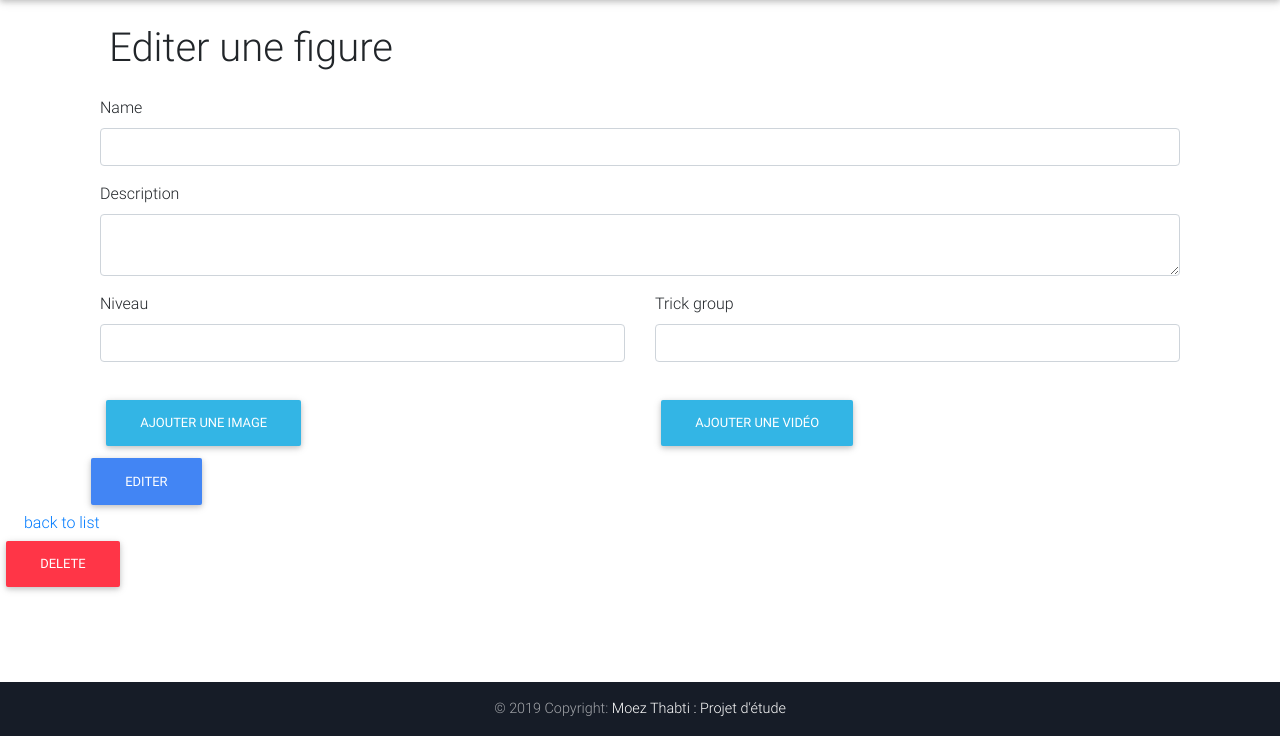
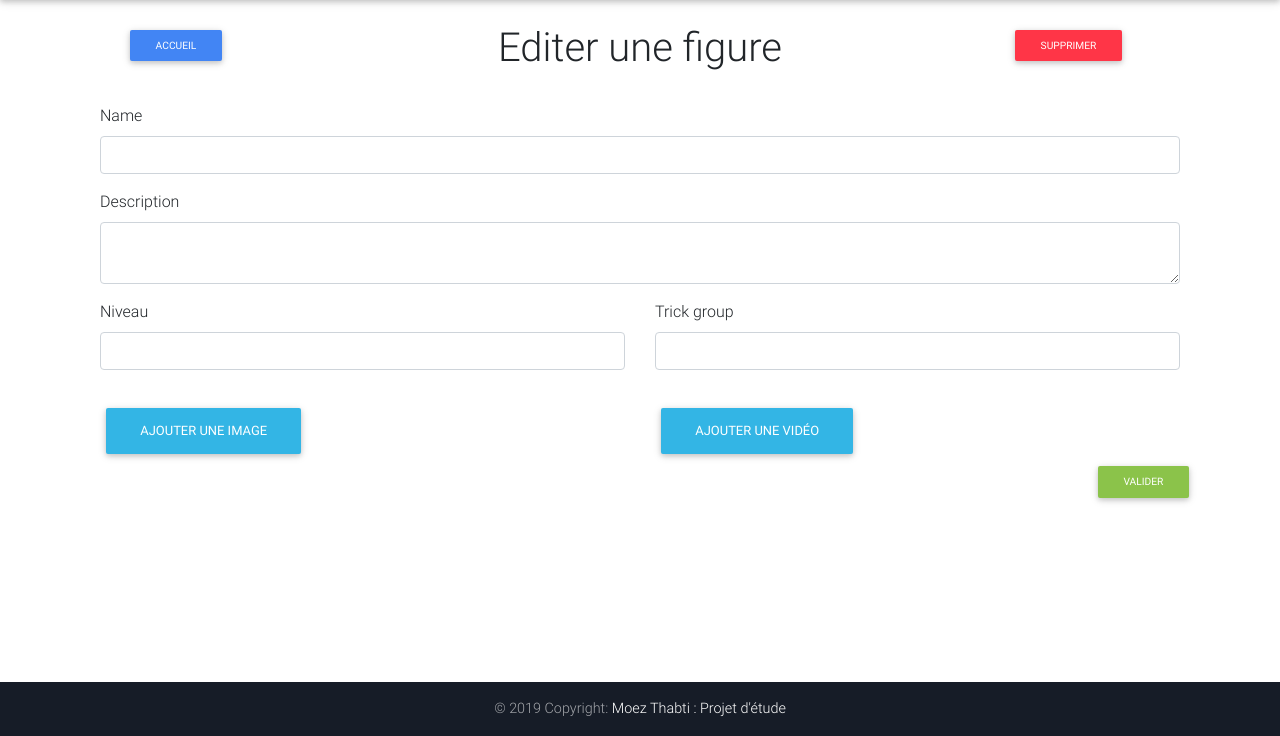
Before and after one commit to moezovic/snow-tricks, a Symfony app: template templates/member/edit.html.twig in a window 1280 px wide. Shown: the part 64-800 px from the top of the page. Run offline with Twig, Linux system fonts and the light colour scheme; the template is opened without the code that fills it, so the values that code supplies are empty; form fields are guessed from the names that the template uses; some libraries are stand-ins or nearby versions.

```diff
--- a/public/css/mainstyle.css
+++ b/public/css/mainstyle.css
@@ -1,7 +1,8 @@
+
 .card-img-top {
     width: 100%;
     height: 15vw;
-    object-fit: cover;
+    object-fit: fill;
 }
 
 .docs-container{
@@ -14,12 +15,28 @@
   width: 200px;
   border: 1px solid;
 }
-
+.form-container{
+  position: relative;
+}
 .edit-delete-btn{
   display: flex;
   position: absolute;
-  top: 0;
+  bottom: 0;
   right: 0
+}
+.edit-Page-row {
+  display: flex;
+}
+.btn-light-green{
+  float: right;
+}
+.delete-btn{
+  display: flex;
+  justify-content: flex-end;
+}
+
+.title-col{
+  white-space: nowrap;
 }
 #js-scroll-down{
   position: fixed;
@@ -52,3 +69,13 @@
   display: flex;
   justify-content: space-around;
 }
+
+@media screen and (max-width: 640px) {
+  .comment-input, #comments_block {
+    width: auto;
+
+  }
+  .collapse-row{
+    display: block;
+  }
+}
--- a/templates/member/_delete_form.html.twig
+++ b/templates/member/_delete_form.html.twig
@@ -1,5 +1,5 @@
 <form method="post" action="{{ path('trick_delete', {'id': trick.id}) }}" onsubmit="return confirm('Are you sure you want to delete this item?');">
     <input type="hidden" name="_method" value="DELETE">
     <input type="hidden" name="_token" value="{{ csrf_token('delete' ~ trick.id) }}">
-    <button class="btn btn-danger">Delete</button>
+    <button class="btn btn-danger btn-sm">Supprimer</button>
 </form>
--- a/templates/member/edit.html.twig
+++ b/templates/member/edit.html.twig
@@ -4,14 +4,26 @@
 
 {% block body %}
 	{% block cover %}{% endblock %}
-	<div class="container">
-	 <h1 class="m-4">Editer une figure</h1>
+	<div class="container form-container">
+    <div class="m-4 row edit-Page-row">
+        <div class="col">
+          <a class="btn btn-primary btn-sm" href="{{ path('trick_index') }}">Accueil</a>
+        </div>
+        <div class="col-sm-8">
+          <h1 class="title-col text-center" >Editer une figure</h1>
+        </div>
+
+        <div class="col">
+          {{ include('member/_delete_form.html.twig') }}
+       </div>
+    </div>
 
 
-	   {{ include('trick/_form.html.twig', {'button_label': 'Editer'}) }}
+	   {{ include('trick/_form.html.twig') }}
+
+
 
   </div>
-	    <a class="m-4" href="{{ path('trick_index') }}">back to list</a>
-	    {{ include('member/_delete_form.html.twig') }}
+
 
 {% endblock %}
--- a/templates/trick/_form.html.twig
+++ b/templates/trick/_form.html.twig
@@ -53,5 +53,5 @@
 
 
 
-    <button class="btn btn-primary">{{ button_label|default('Valider') }}</button>
+    <button class="btn btn-light-green btn-sm">{{ button_label|default('Valider') }}</button>
 {{ form_end(form) }}
--- a/templates/trick/index.html.twig
+++ b/templates/trick/index.html.twig
@@ -6,9 +6,9 @@
 
 <section>
 
-  <div class="container-fluid">
+  <div class="container">
     <div>
-      <div class="row" id="jq-card">
+      <div class="d-flex row justify-content-start mx-auto" id="jq-card">
       </div>
 
       <div class="mx-auto text-center">
--- a/templates/trick/show.html.twig
+++ b/templates/trick/show.html.twig
@@ -8,7 +8,7 @@
 <div class="card card-image" style="background-image: url('{{ asset('uploads/images/' ~ trick.getFirstImg)}}'), url('{{ asset('img/non-disponible.jpg')}}');background-repeat: no-repeat; background-size: cover; background-position: center">
   <div class="text-white text-center rgba-stylish-strong py-5 px-4">
     <div class="edit-delete-btn">
-      <a href="{{ path('trick_edit', {'id': trick.id})}}" class="btn btn-warning">edit</a>
+      <a href="{{ path('trick_edit', {'id': trick.id})}}" class="btn btn-warning btn-sm">edit</a>
       {{ include('member/_delete_form.html.twig') }}
     </div>
     <div class="py-5">
@@ -111,7 +111,7 @@
   <div>
     {{form_start(form)}}
 
-      <div class="input-group flex-nowrap comment-input">
+      <div class="comment-input text-center">
        {{form_widget(form.content, { 'attr': {'class': 'form-control'} })}}
 
        <button class="btn btn-indigo" id="jq-insert">Envoyer</button>
@@ -124,7 +124,7 @@
 
 
 <!-- Comments Display-->
-  <div id="comments_block">
+  <div id="comments_block" class="text-center">
 
 
   </div>
```
Also changed, not shown: templates/member/new.html.twig (+10 -2 lines), templates/trick/ajax.html.twig (+4 -3 lines), tests/RegistrationControllerTest.php (+2 -0 lines), tests/TrickControllerTest.php (+119 -1 lines), 2 other files.
